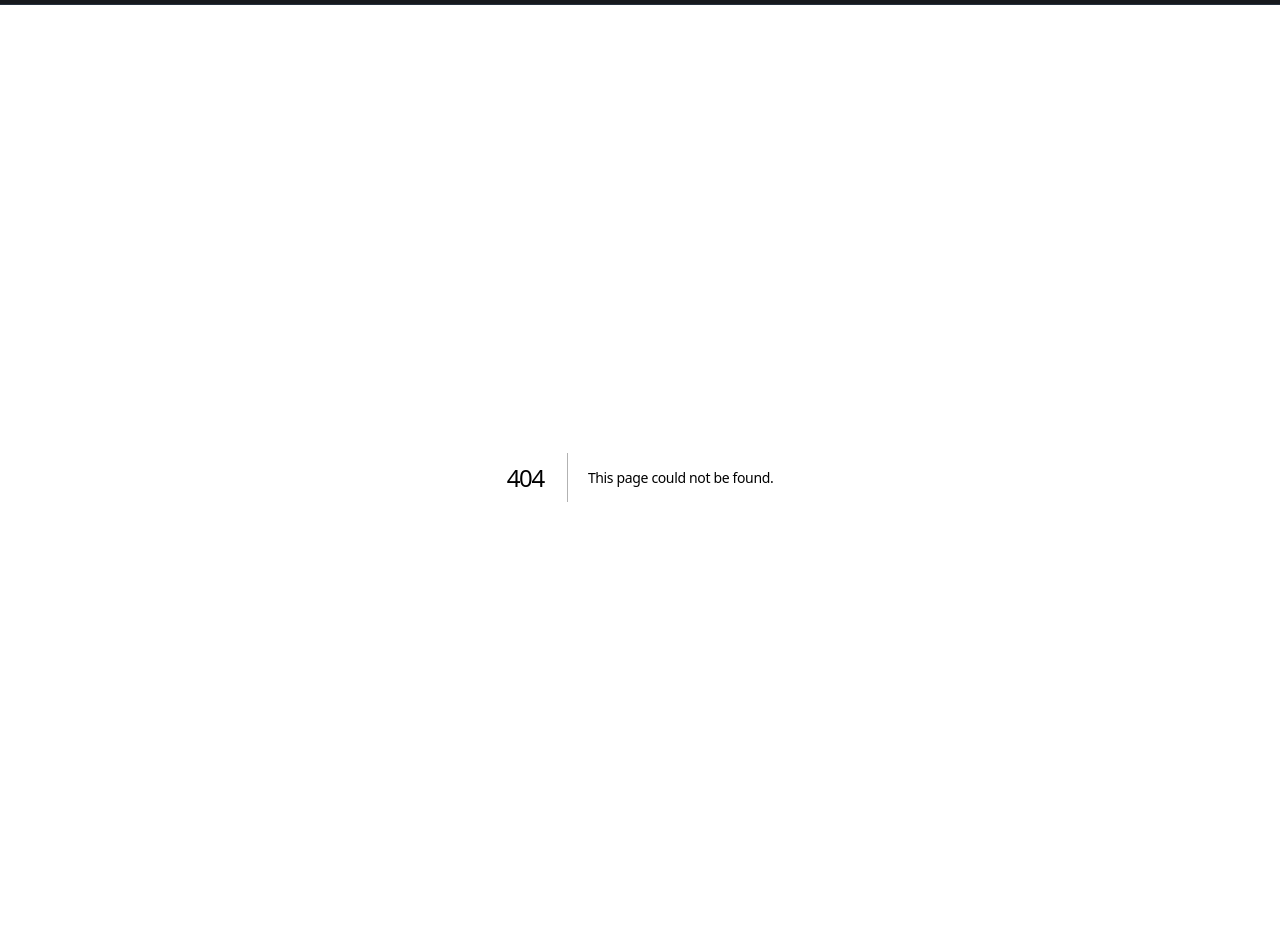
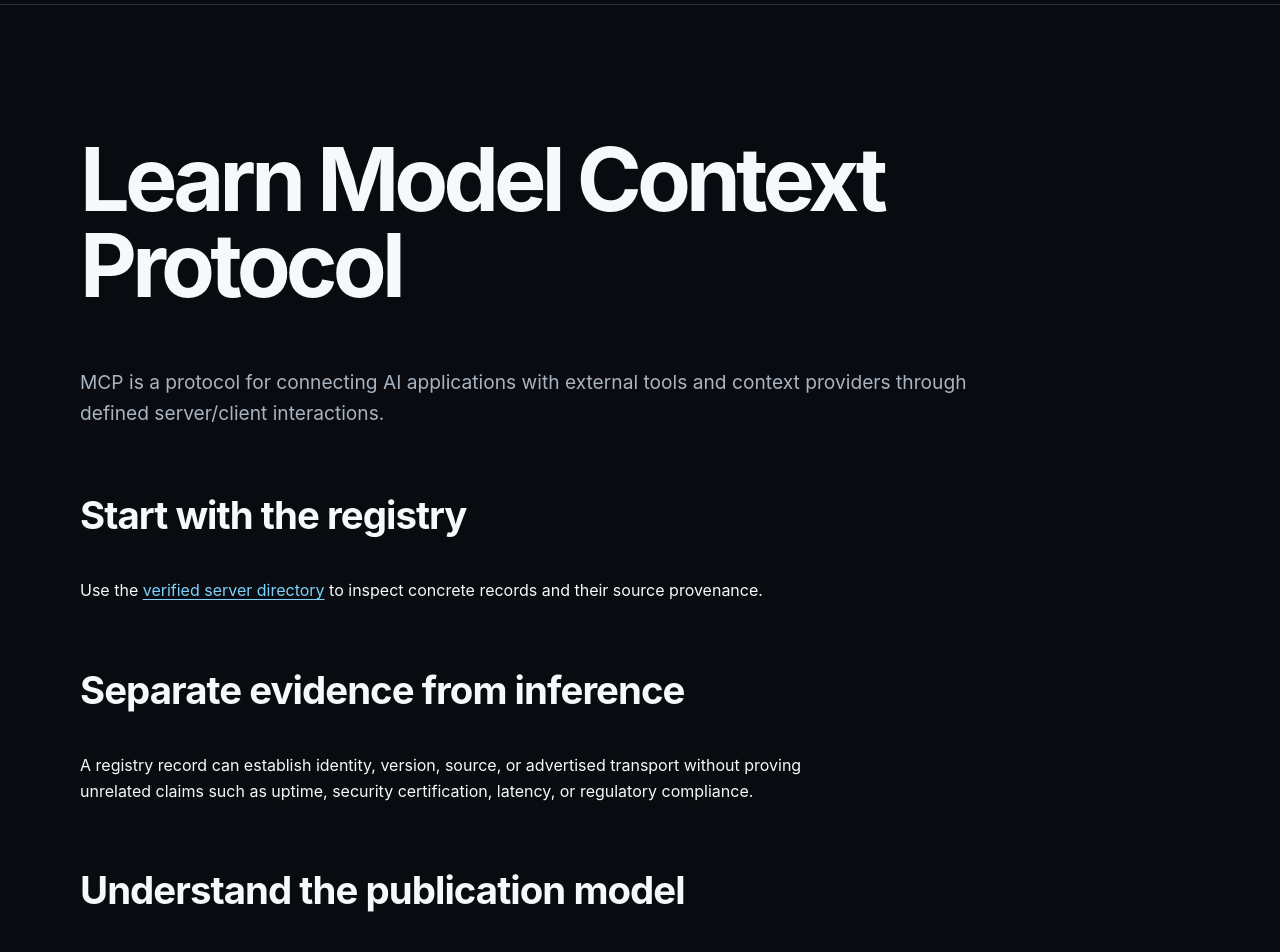
Before and after one commit to CodesbyFebin/mcp-servers-master, a Next.js app: page /learn in a window 1280 px wide. Before the commit this address had no page. Shown: the part 60-1012 px from the top of the page. Built offline with nearby package versions, Linux system fonts and the light colour scheme.

Commit message:
feat: add MCP learning hub

```diff
--- /dev/null
+++ b/app/learn/page.tsx
@@ -0,0 +1,24 @@
+import type { Metadata } from "next"
+import Link from "next/link"
+
+export const metadata: Metadata = {
+  title: "Learn Model Context Protocol",
+  description: "Learn how MCP servers, clients, capabilities, transports, and evidence-backed registry records fit together.",
+  alternates: { canonical: "/learn" },
+  openGraph: { url: "/learn" },
+}
+
+export default function LearnPage() {
+  return (
+    <>
+      <h1>Learn Model Context Protocol</h1>
+      <p className="lead">MCP is a protocol for connecting AI applications with external tools and context providers through defined server/client interactions.</p>
+      <h2>Start with the registry</h2>
+      <p>Use the <Link href="/servers">verified server directory</Link> to inspect concrete records and their source provenance.</p>
+      <h2>Separate evidence from inference</h2>
+      <p>A registry record can establish identity, version, source, or advertised transport without proving unrelated claims such as uptime, security certification, latency, or regulatory compliance.</p>
+      <h2>Understand the publication model</h2>
+      <p><Link href="/methodology">Read the methodology</Link> to see how records move from source discovery to public indexability.</p>
+    </>
+  )
+}
```
